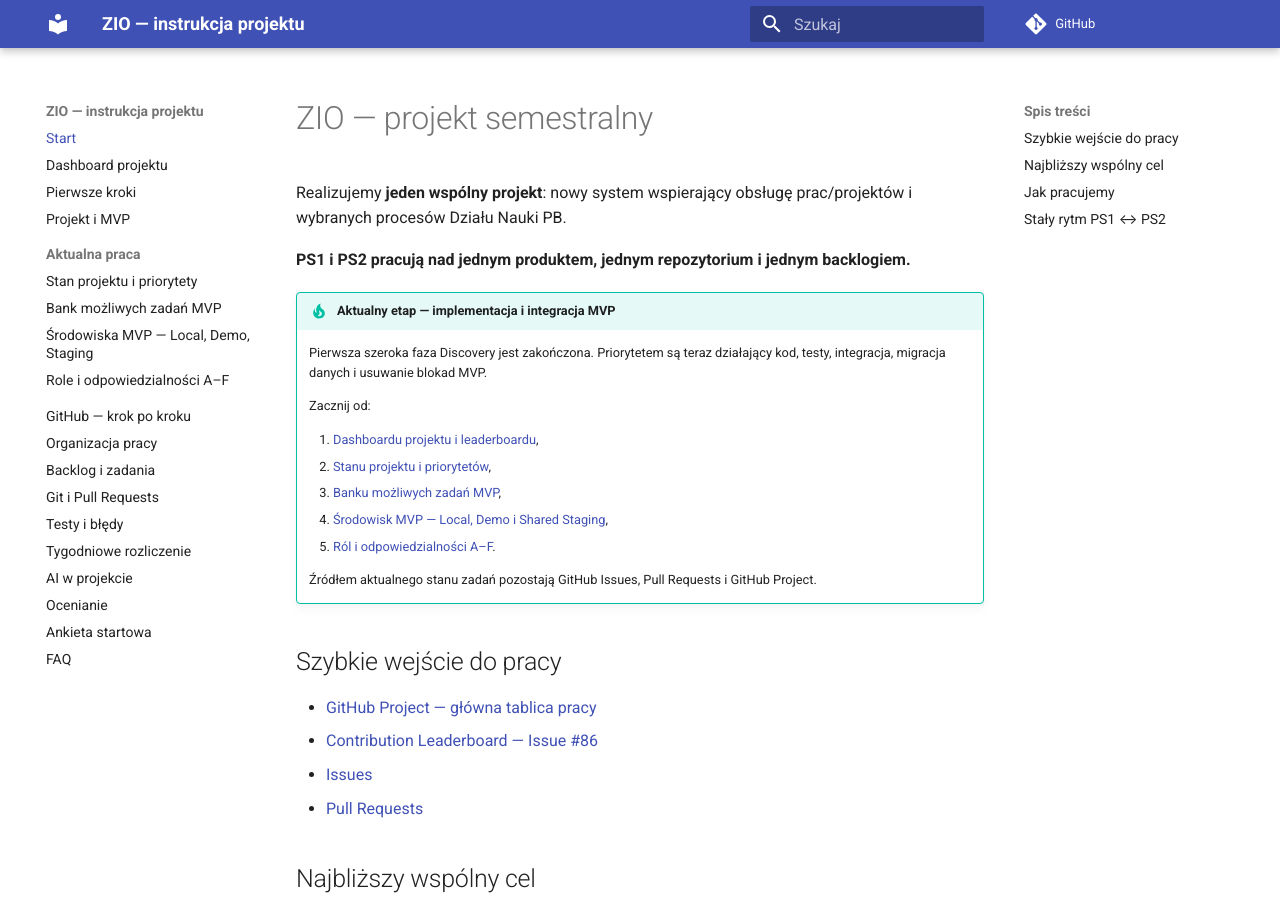
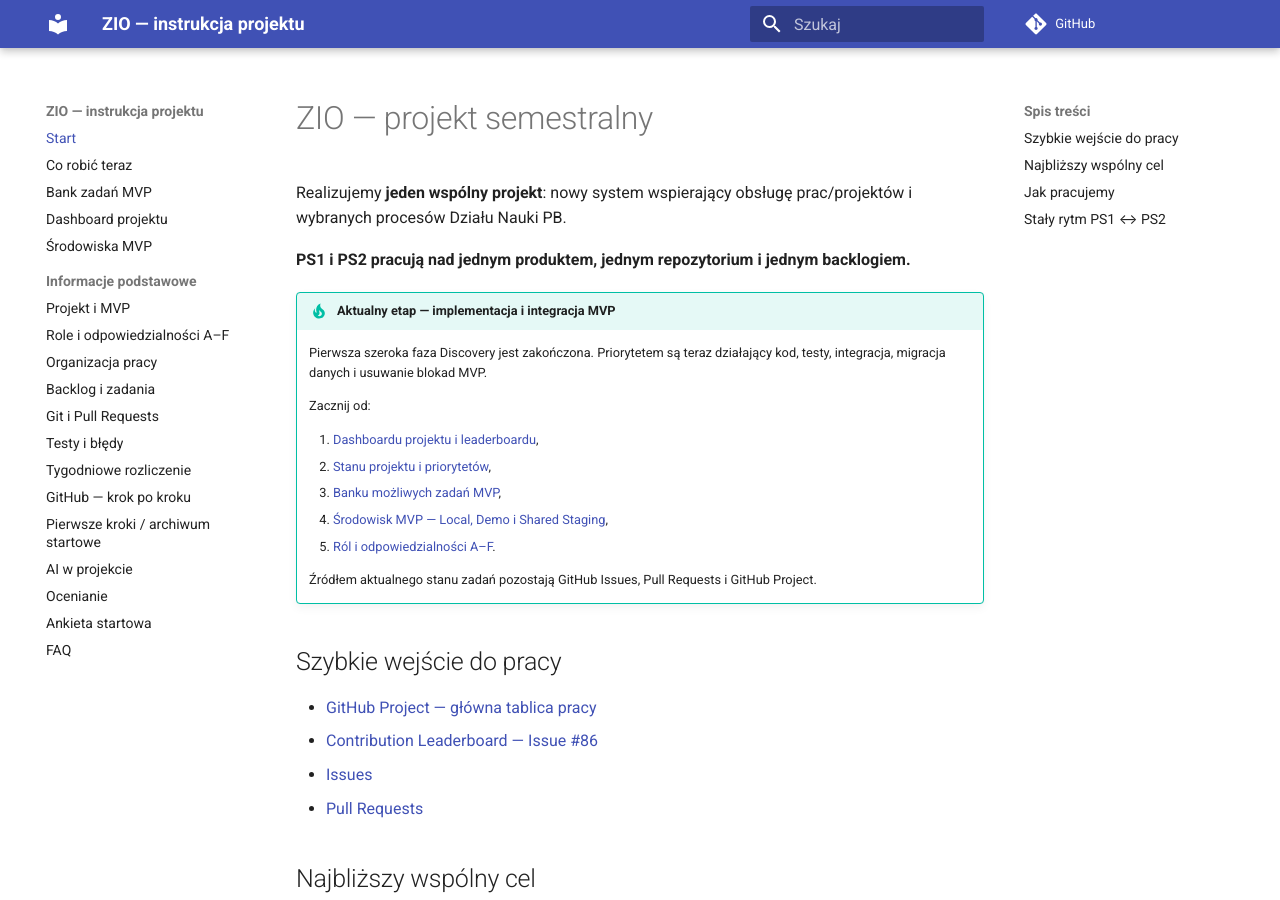
Before and after one commit to zio-wi-pb-mc/pb-science-office-manual, an MkDocs documentation site: the page built from manual/index.md, in a window 1280 px wide and 900 px high. Built offline with MkDocs 1.6.1 and Material for MkDocs 9.7.7, drawn with Linux system fonts in a browser that asks for light colours; comment, search, counter and statistics services are not loaded.

Commit message:
docs: simplify navigation around current student work

```diff
--- a/mkdocs.yml
+++ b/mkdocs.yml
@@ -11,24 +11,24 @@ theme:
     - content.code.copy
 nav:
   - Start: index.md
+  - Co robić teraz: 16-propozycje-zadan-po-audycie.md
+  - Bank zadań MVP: 17-bank-zadan-mvp.md
   - Dashboard projektu: 19-dashboard-projektu.md
-  - Pierwsze kroki: 00-start.md
-  - Projekt i MVP: 01-projekt-i-mvp.md
-  - Aktualna praca:
-      - Stan projektu i priorytety: 16-propozycje-zadan-po-audycie.md
-      - Bank możliwych zadań MVP: 17-bank-zadan-mvp.md
-      - Środowiska MVP — Local, Demo, Staging: 18-srodowiska-mvp.md
+  - Środowiska MVP: 18-srodowiska-mvp.md
+  - Informacje podstawowe:
+      - Projekt i MVP: 01-projekt-i-mvp.md
       - Role i odpowiedzialności A–F: 12-plan-discovery-a-f.md
-  - GitHub — krok po kroku: 13-github-krok-po-kroku.md
-  - Organizacja pracy: 02-organizacja.md
-  - Backlog i zadania: 03-backlog.md
-  - Git i Pull Requests: 04-git-pr.md
-  - Testy i błędy: 05-testy-bugi.md
-  - Tygodniowe rozliczenie: 06-postep.md
-  - AI w projekcie: 07-ai.md
-  - Ocenianie: 08-ocenianie.md
-  - Ankieta startowa: 09-ankieta.md
-  - FAQ: 10-faq.md
+      - Organizacja pracy: 02-organizacja.md
+      - Backlog i zadania: 03-backlog.md
+      - Git i Pull Requests: 04-git-pr.md
+      - Testy i błędy: 05-testy-bugi.md
+      - Tygodniowe rozliczenie: 06-postep.md
+      - GitHub — krok po kroku: 13-github-krok-po-kroku.md
+      - Pierwsze kroki / archiwum startowe: 00-start.md
+      - AI w projekcie: 07-ai.md
+      - Ocenianie: 08-ocenianie.md
+      - Ankieta startowa: 09-ankieta.md
+      - FAQ: 10-faq.md
 markdown_extensions:
   - admonition
   - tables
```
